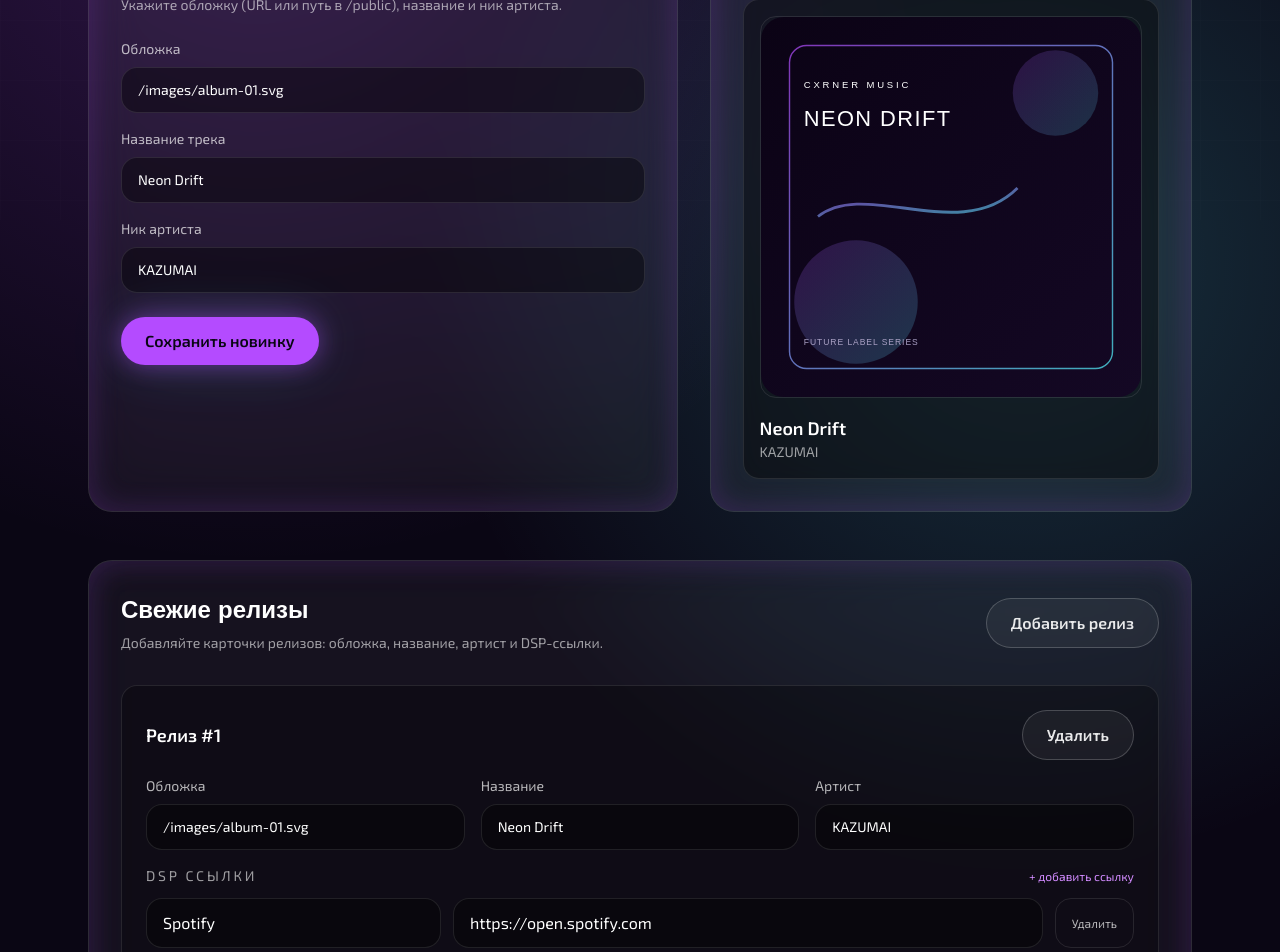
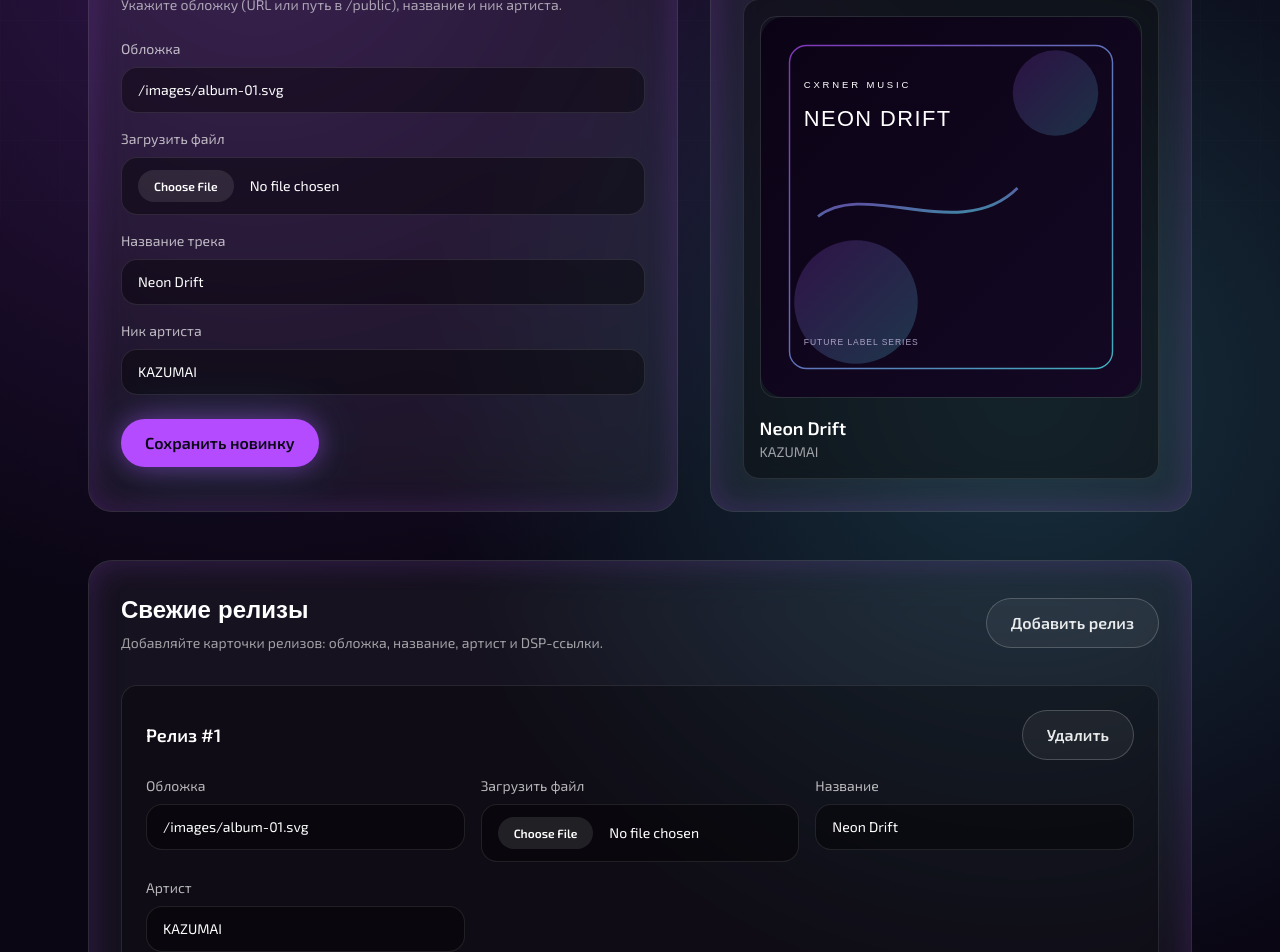
Before and after one commit to kazumaiq/cxrnermusic, a Next.js app: page /admin in a window 1280 px wide. Shown: the part 580-1532 px from the top of the page. Built offline with nearby package versions, Linux system fonts and the light colour scheme; no server answers.

Commit message:
Add Supabase image upload for covers

```diff
--- a/app/admin/page.tsx
+++ b/app/admin/page.tsx
@@ -31,6 +31,8 @@ export default function AdminPage() {
   const [releasesStatus, setReleasesStatus] = useState<string>("");
   const [releasesStatusType, setReleasesStatusType] = useState<StatusType>("");
   const [loading, setLoading] = useState<boolean>(true);
+  const [uploadingFeatured, setUploadingFeatured] = useState<boolean>(false);
+  const [uploadingReleaseIndex, setUploadingReleaseIndex] = useState<number | null>(null);
 
   useEffect(() => {
     const load = async () => {
@@ -56,6 +58,46 @@ export default function AdminPage() {
 
   const handleChange = (key: keyof FeaturedRelease, value: string) => {
     setFeatured((prev) => ({ ...prev, [key]: value }));
+  };
+
+  const uploadImage = async (file: File, folder: string) => {
+    const form = new FormData();
+    form.append("file", file);
+    form.append("folder", folder);
+
+    const res = await fetch("/api/upload", {
+      method: "POST",
+      body: form,
+    });
+
+    const payload = await res.json();
+    if (!res.ok || !payload?.ok) {
+      throw new Error(payload?.error || "Upload failed");
+    }
+
+    return payload.url as string;
+  };
+
+  const handleUploadFeatured = async (event: React.ChangeEvent<HTMLInputElement>) => {
+    const file = event.target.files?.[0];
+    if (!file) return;
+
+    setUploadingFeatured(true);
+    setStatus("Загружаем обложку...");
+    setStatusType("");
+
+    try {
+      const url = await uploadImage(file, "featured");
+      handleChange("cover", url);
+      setStatus("Обложка загружена. Нажмите «Сохранить новинку».");
+      setStatusType("success");
+    } catch {
+      setStatus("Ошибка загрузки обложки. Проверьте Supabase Storage.");
+      setStatusType("error");
+    } finally {
+      setUploadingFeatured(false);
+      event.target.value = "";
+    }
   };
 
   const handleSaveFeatured = async () => {
@@ -92,6 +134,28 @@ export default function AdminPage() {
         return { ...item, links };
       })
     );
+  };
+
+  const handleUploadRelease = async (index: number, event: React.ChangeEvent<HTMLInputElement>) => {
+    const file = event.target.files?.[0];
+    if (!file) return;
+
+    setUploadingReleaseIndex(index);
+    setReleasesStatus("Загружаем обложку...");
+    setReleasesStatusType("");
+
+    try {
+      const url = await uploadImage(file, "releases");
+      handleReleaseChange(index, "cover", url);
+      setReleasesStatus("Обложка загружена. Нажмите «Сохранить релизы».");
+      setReleasesStatusType("success");
+    } catch {
+      setReleasesStatus("Ошибка загрузки обложки. Проверь Supabase Storage.");
+      setReleasesStatusType("error");
+    } finally {
+      setUploadingReleaseIndex(null);
+      event.target.value = "";
+    }
   };
 
   const addRelease = () => {
@@ -187,6 +251,16 @@ export default function AdminPage() {
                 />
               </label>
               <label className="text-sm text-white/70">
+                Загрузить файл
+                <input
+                  type="file"
+                  accept="image/*"
+                  onChange={handleUploadFeatured}
+                  className="mt-2 w-full rounded-2xl border border-white/10 bg-black/40 px-4 py-3 text-white outline-none file:mr-4 file:rounded-full file:border-0 file:bg-white/10 file:px-4 file:py-2 file:text-xs file:font-semibold file:text-white"
+                  disabled={loading || uploadingFeatured}
+                />
+              </label>
+              <label className="text-sm text-white/70">
                 Название трека
                 <input
                   type="text"
@@ -227,20 +301,14 @@ export default function AdminPage() {
             <div className="mt-4 rounded-2xl border border-white/10 bg-black/40 p-4">
               <div className="aspect-square overflow-hidden rounded-2xl border border-white/10">
                 {featured.cover ? (
-                  <img
-                    src={featured.cover}
-                    alt={featured.title}
-                    className="h-full w-full object-cover"
-                  />
+                  <img src={featured.cover} alt={featured.title} className="h-full w-full object-cover" />
                 ) : (
                   <div className="flex h-full items-center justify-center text-xs text-white/40">
                     Нет обложки
                   </div>
                 )}
               </div>
-              <p className="mt-4 text-lg font-semibold text-white">
-                {featured.title || "Название трека"}
-              </p>
+              <p className="mt-4 text-lg font-semibold text-white">{featured.title || "Название трека"}</p>
               <p className="text-sm text-white/60">{featured.artist || "Ник артиста"}</p>
             </div>
           </div>
@@ -281,6 +349,16 @@ export default function AdminPage() {
                     />
                   </label>
                   <label className="text-sm text-white/70">
+                    Загрузить файл
+                    <input
+                      type="file"
+                      accept="image/*"
+                      onChange={(event) => handleUploadRelease(index, event)}
+                      className="mt-2 w-full rounded-2xl border border-white/10 bg-black/40 px-4 py-3 text-white outline-none file:mr-4 file:rounded-full file:border-0 file:bg-white/10 file:px-4 file:py-2 file:text-xs file:font-semibold file:text-white"
+                      disabled={uploadingReleaseIndex === index}
+                    />
+                  </label>
+                  <label className="text-sm text-white/70">
                     Название
                     <input
                       type="text"
@@ -305,11 +383,7 @@ export default function AdminPage() {
                 <div className="mt-4">
                   <div className="flex items-center justify-between">
                     <p className="text-sm uppercase tracking-[0.2em] text-white/60">DSP ссылки</p>
-                    <button
-                      type="button"
-                      className="text-xs text-neonSoft"
-                      onClick={() => addLink(index)}
-                    >
+                    <button type="button" className="text-xs text-neonSoft" onClick={() => addLink(index)}>
                       + добавить ссылку
                     </button>
                   </div>
--- /dev/null
+++ b/app/api/upload/route.ts
@@ -0,0 +1,47 @@
+import { createClient } from "@supabase/supabase-js";
+
+const supabaseUrl = process.env.SUPABASE_URL;
+const supabaseServiceKey = process.env.SUPABASE_SERVICE_ROLE_KEY;
+const bucketName = process.env.SUPABASE_STORAGE_BUCKET || "covers";
+
+function safeFolder(input: string) {
+  const cleaned = input.replace(/[^a-z0-9-_]/gi, "").trim();
+  return cleaned || "uploads";
+}
+
+function buildFilePath(folder: string, fileName: string) {
+  const ext = fileName.includes(".") ? fileName.split(".").pop() : "png";
+  const id = `${Date.now()}-${Math.random().toString(36).slice(2, 8)}`;
+  return `${safeFolder(folder)}/${id}.${ext}`;
+}
+
+export async function POST(request: Request) {
+  if (!supabaseUrl || !supabaseServiceKey) {
+    return Response.json({ ok: false, error: "Supabase env не настроены" }, { status: 500 });
+  }
+
+  const form = await request.formData();
+  const file = form.get("file");
+  const folder = typeof form.get("folder") === "string" ? String(form.get("folder")) : "uploads";
+
+  if (!file || !(file instanceof File)) {
+    return Response.json({ ok: false, error: "Файл не найден" }, { status: 400 });
+  }
+
+  const client = createClient(supabaseUrl, supabaseServiceKey, {
+    auth: { persistSession: false },
+  });
+
+  const path = buildFilePath(folder, file.name || "cover.png");
+  const { error } = await client.storage.from(bucketName).upload(path, file, {
+    contentType: file.type || "image/*",
+    upsert: false,
+  });
+
+  if (error) {
+    return Response.json({ ok: false, error: error.message }, { status: 500 });
+  }
+
+  const { data } = client.storage.from(bucketName).getPublicUrl(path);
+  return Response.json({ ok: true, url: data.publicUrl });
+}
```
